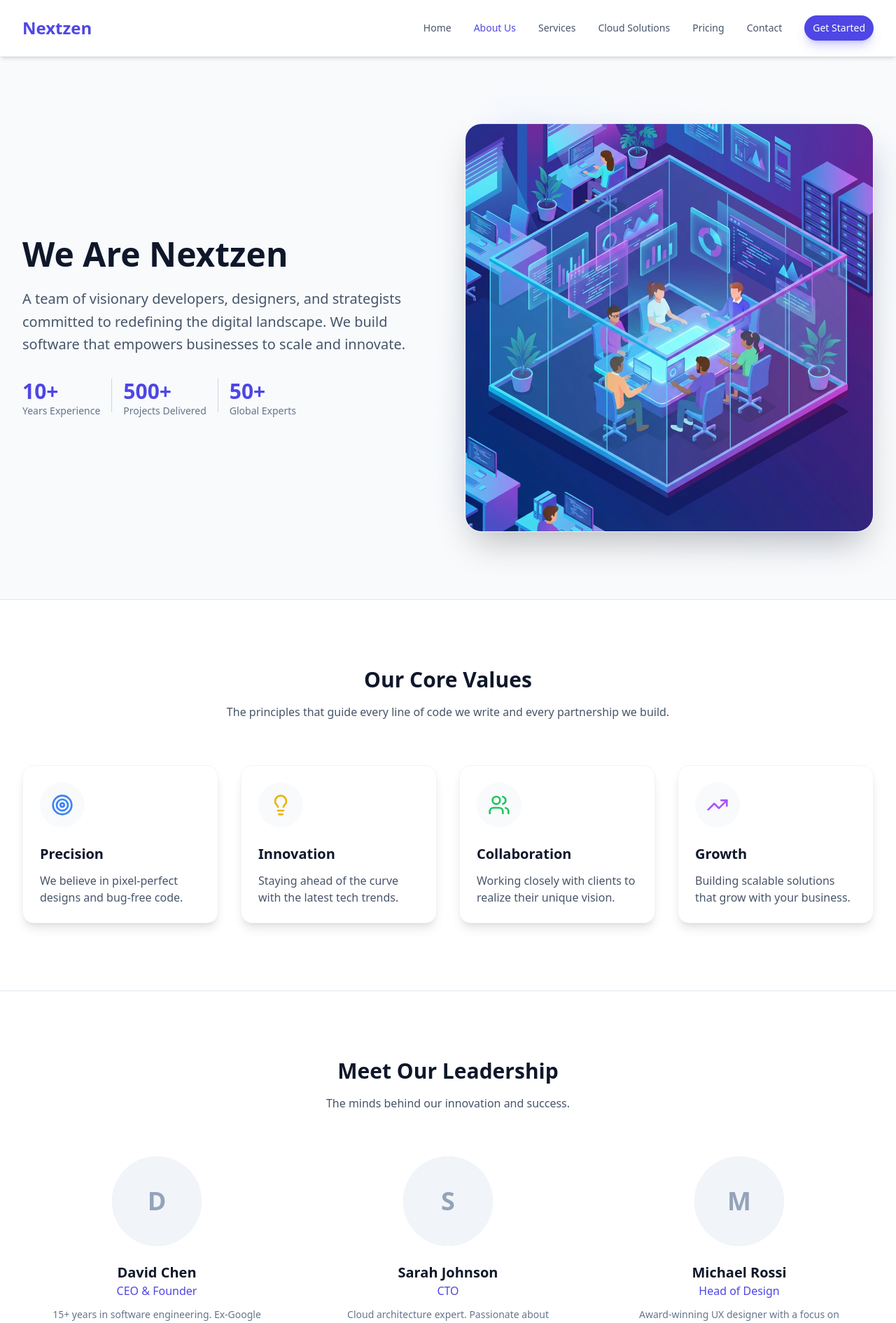
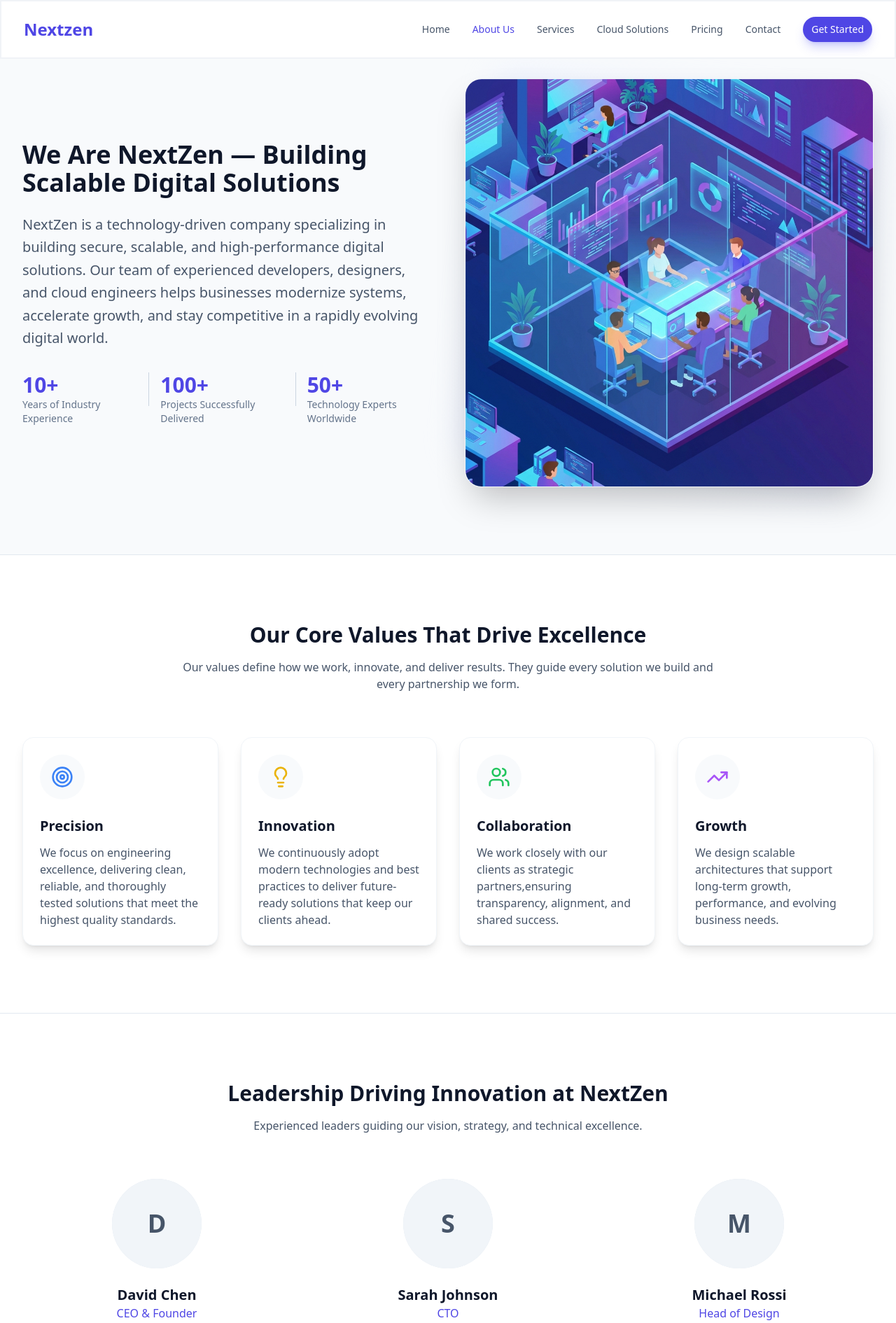
Before and after one commit to NextZenSoftware/NextZen, a Next.js app: page /about in a window 1280 px wide. Shown: the top 1890 px of the page at 70% size. Built offline with nearby package versions, Linux system fonts and the light colour scheme.

Commit message:
improve contents in services

```diff
--- a/app/about/page.tsx
+++ b/app/about/page.tsx
@@ -16,26 +16,30 @@ export default function AboutPage() {
                         animate={{ opacity: 1, x: 0 }}
                         transition={{ duration: 0.6 }}
                     >
-                <h1 className="text-4xl md:text-5xl font-bold text-slate-900 mb-6">
-                    We Are Nextzen
+                        <h1 className="text-3xl md:text-4xl font-bold text-slate-900 mb-6">
+                            We Are NextZen — Building Scalable Digital Solutions
                         </h1>
                         <p className="text-xl text-slate-600 mb-8 leading-relaxed">
-                    A team of visionary developers, designers, and strategists committed to redefining the digital landscape. We build software that empowers businesses to scale and innovate.
+                            NextZen is a technology-driven company specializing in building secure, scalable,
+                            and high-performance digital solutions. Our team of experienced developers,
+                            designers, and cloud engineers helps businesses modernize systems, accelerate
+                            growth, and stay competitive in a rapidly evolving digital world.
+
                         </p>
                         <div className="flex gap-4">
                             <div className="flex flex-col">
                                 <span className="text-3xl font-bold text-primary-600">10+</span>
-                        <span className="text-sm text-slate-500">Years Experience</span>
+                                <span className="text-sm text-slate-500">Years of Industry Experience</span>
                             </div>
                             <div className="w-px bg-slate-300 h-12" />
                             <div className="flex flex-col">
-                        <span className="text-3xl font-bold text-primary-600">500+</span>
-                        <span className="text-sm text-slate-500">Projects Delivered</span>
+                                <span className="text-3xl font-bold text-primary-600">100+</span>
+                                <span className="text-sm text-slate-500">Projects Successfully Delivered</span>
                             </div>
                             <div className="w-px bg-slate-300 h-12" />
                             <div className="flex flex-col">
                                 <span className="text-3xl font-bold text-primary-600">50+</span>
-                        <span className="text-sm text-slate-500">Global Experts</span>
+                                <span className="text-sm text-slate-500">Technology Experts Worldwide</span>
                             </div>
                         </div>
                     </motion.div>
@@ -61,16 +65,35 @@ export default function AboutPage() {
             {/* Values Section */}
             <Section>
                 <div className="text-center max-w-3xl mx-auto mb-16">
-            <h2 className="text-3xl font-bold text-slate-900 mb-4">Our Core Values</h2>
-            <p className="text-slate-600">The principles that guide every line of code we write and every partnership we build.</p>
+                    <h2 className="text-3xl font-bold text-slate-900 mb-4">Our Core Values That Drive Excellence
+                    </h2>
+                    <p className="text-slate-600">Our values define how we work, innovate, and deliver results.
+                        They guide every solution we build and every partnership we form.
+                    </p>
                 </div>
 
                 <div className="grid grid-cols-1 md:grid-cols-2 lg:grid-cols-4 gap-8">
                     {[
-                { icon: <Target className="w-8 h-8 text-blue-500" />, title: "Precision", desc: "We believe in pixel-perfect designs and bug-free code." },
-                { icon: <Lightbulb className="w-8 h-8 text-yellow-500" />, title: "Innovation", desc: "Staying ahead of the curve with the latest tech trends." },
-                { icon: <Users className="w-8 h-8 text-green-500" />, title: "Collaboration", desc: "Working closely with clients to realize their unique vision." },
-                { icon: <TrendingUp className="w-8 h-8 text-purple-500" />, title: "Growth", desc: "Building scalable solutions that grow with your business." },
+                        {
+                            icon: <Target className="w-8 h-8 text-blue-500" />, title: "Precision",
+                            desc: "We focus on engineering excellence, delivering clean, reliable, and thoroughly tested solutions that meet the highest quality standards."
+                        },
+
+                        {
+                            icon: <Lightbulb className="w-8 h-8 text-yellow-500" />, title: "Innovation",
+                            desc: "We continuously adopt modern technologies and best practices to deliver future-ready solutions that keep our clients ahead."
+                        },
+
+                        {
+                            icon: <Users className="w-8 h-8 text-green-500" />, title: "Collaboration",
+                            desc: "We work closely with our clients as strategic partners,ensuring transparency, alignment, and shared success."
+                        },
+
+                        {
+                            icon: <TrendingUp className="w-8 h-8 text-purple-500" />, title: "Growth",
+                            desc: "We design scalable architectures that support long-term growth, performance, and evolving business needs."
+                        },
+
                     ].map((value, idx) => (
                         <motion.div
                             key={idx}
@@ -92,15 +115,17 @@ export default function AboutPage() {
             {/* Team/Leadership Section */}
             <Section className="bg-white border-t border-slate-200">
                 <div className="text-center max-w-3xl mx-auto mb-16">
-            <h2 className="text-3xl font-bold text-slate-900 mb-4">Meet Our Leadership</h2>
-            <p className="text-slate-600">The minds behind our innovation and success.</p>
+                    <h2 className="text-3xl font-bold text-slate-900 mb-4">Leadership Driving Innovation at NextZen
+                    </h2>
+                    <p className="text-slate-600">Experienced leaders guiding our vision, strategy, and technical excellence.
+                    </p>
                 </div>
 
                 <div className="grid grid-cols-1 md:grid-cols-3 gap-8">
                     {[
-               { name: "David Chen", role: "CEO & Founder", bio: "15+ years in software engineering. Ex-Google tech lead." },
-               { name: "Sarah Johnson", role: "CTO", bio: "Cloud architecture expert. Passionate about scalable systems." },
-               { name: "Michael Rossi", role: "Head of Design", bio: "Award-winning UX designer with a focus on human-centered design." },
+                        { name: "David Chen", role: "CEO & Founder", bio: "Technology leader with over 15 years of experience in software engineering, product development, and building high-performing technical teams." },
+                        { name: "Sarah Johnson", role: "CTO", bio: "Expert in cloud architecture and scalable systems, focused on building secure and reliable enterprise platforms." },
+                        { name: "Michael Rossi", role: "Head of Design", bio: "UX and product design specialist with a strong focus on usability, accessibility, and human-centered digital experiences." },
                     ].map((member, idx) => (
                         <motion.div
                             key={idx}
@@ -112,7 +137,7 @@ export default function AboutPage() {
                         >
                             <div className="w-32 h-32 mx-auto bg-slate-200 rounded-full mb-6 overflow-hidden relative">
                                 {/* Placeholder for team headshots */}
-                     <div className="absolute inset-0 flex items-center justify-center text-slate-400 text-4xl font-bold bg-slate-100 group-hover:bg-primary-100 transition-colors">
+                                <div className="absolute inset-0 flex items-center justify-center text-slate-600 text-4xl font-bold bg-slate-100 group-hover:bg-primary-100 transition-colors">
                                     {member.name.charAt(0)}
                                 </div>
                             </div>
--- a/app/layout.tsx
+++ b/app/layout.tsx
@@ -8,8 +8,55 @@ import { cn } from "@/lib/utils";
 const inter = Inter({ subsets: ["latin"], variable: "--font-inter" });
 
 export const metadata: Metadata = {
-  title: "NextzenSoftware - Modern Cloud & Web Solutions",
-  description: "Advanced SaaS solutions, web development, and cloud services for forward-thinking companies.",
+  metadataBase: new URL("https://www.nextzensoftware.com"), // Replace with your actual domain
+  title: {
+    default: "NextzenSoftware - Modern Cloud & Web Solutions",
+    template: "%s | NextzenSoftware",
+  },
+  description: "Advanced SaaS solutions, web development, and cloud services for forward-thinking companies. We build scalable, secure, and high-performance digital products.",
+  keywords: ["Web Development", "Cloud Solutions", "SaaS", "App Development", "SEO Optimization", "UI/UX Design", "Next.js", "React", "Software Agency"],
+  authors: [{ name: "NextzenSoftware Team" }],
+  creator: "NextzenSoftware",
+  publisher: "NextzenSoftware",
+  robots: {
+    index: true,
+    follow: true,
+    googleBot: {
+      index: true,
+      follow: true,
+      'max-video-preview': -1,
+      'max-image-preview': 'large',
+      'max-snippet': -1,
+    },
+  },
+  openGraph: {
+    type: "website",
+    locale: "en_US",
+    url: "https://www.nextzensoftware.com",
+    title: "NextzenSoftware - Modern Cloud & Web Solutions",
+    description: "Advanced SaaS solutions, web development, and cloud services for forward-thinking companies.",
+    siteName: "NextzenSoftware",
+    images: [
+      {
+        url: "/images/og-image.jpg", // Make sure to create this image
+        width: 1200,
+        height: 630,
+        alt: "NextzenSoftware - Digital Solutions",
+      },
+    ],
+  },
+  twitter: {
+    card: "summary_large_image",
+    title: "NextzenSoftware - Modern Cloud & Web Solutions",
+    description: "Advanced SaaS solutions, web development, and cloud services for forward-thinking companies.",
+    images: ["/images/og-image.jpg"], // Same image as OG
+    creator: "@nextzensoftware", // Replace with your Twitter handle
+  },
+  icons: {
+    icon: "/favicon.ico",
+    shortcut: "/favicon.ico",
+    apple: "/apple-touch-icon.png", // Add this if you have one
+  },
 };
 
 export default function RootLayout({
@@ -21,7 +68,7 @@ export default function RootLayout({
     <html lang="en" className="scroll-smooth">
       <body className={cn(inter.variable, "font-sans min-h-screen bg-white dark:bg-slate-950 text-slate-900 dark:text-slate-50")}>
         <Navbar />
-        <main className="min-h-screen pt-20">
+        <main className="min-h-screen pt-6 md:pt-12 lg:pt-4">
           {children}
         </main>
         <Footer />
--- a/app/robots.ts
+++ b/app/robots.ts
@@ -7,6 +7,6 @@ export default function robots(): MetadataRoute.Robots {
       allow: '/',
       disallow: '/private/',
     },
-    sitemap: 'https://nextzen.com/sitemap.xml',
+    sitemap: 'https://www.nextzensoftware.com/sitemap.xml',
   }
 }
--- a/app/sitemap.ts
+++ b/app/sitemap.ts
@@ -1,7 +1,7 @@
 import { MetadataRoute } from 'next'
 
 export default function sitemap(): MetadataRoute.Sitemap {
-  const baseUrl = 'https://nextzen.com'
+  const baseUrl = 'https://www.nextzensoftware.com'
 
   // Static pages
   const routes = [
--- a/components/home/Hero.tsx
+++ b/components/home/Hero.tsx
@@ -8,8 +8,7 @@ import Image from "next/image"
 
 export function Hero() {
   return (
-    <section className="relative overflow-hidden bg-white  min-h-[calc(100vh-80px)]
-    lg:flex lg:items-center">
+    <section className="relative overflow-hidden bg-white pt-20 pb-16 md:pt-32 md:pb-24 lg:min-h-[calc(100vh-80px)] lg:flex lg:items-center">
       {/* pt-20 pb-16 md:pt-32 md:pb-24 lg:min-h-screen  */}
       {/* Background Gradient Blob */}
       <div className="absolute bottom-0 left-0 translate-y-1/4 -translate-x-1/4 w-[600px] h-[600px] bg-secondary-200/40 blur-[100px] rounded-full pointer-events-none" />
@@ -84,7 +83,7 @@ NextZen delivers reliable, future-ready technology.
           initial={{ opacity: 0, scale: 0.8 }}
           animate={{ opacity: 1, scale: 1 }}
           transition={{ duration: 0.8, delay: 0.2 }}
-          className="relative lg:h-[600px] flex items-center justify-center p-14"
+          className="relative lg:h-[600px] flex items-center justify-center p-8"
         >
            <div className="relative w-full aspect-square max-w-[600px]">
               {/* Main Illustration */}
--- a/components/layout/Navbar.tsx
+++ b/components/layout/Navbar.tsx
@@ -31,7 +31,7 @@ export function Navbar() {
   }, [])
 
   return (
-    <nav  className="fixed top-0 w-full backdrop-blur-md shadow-md z-50 transition-all duration-300 bg-white border-b border-slate-200/50" >
+    <nav  className="fixed top-0 w-full backdrop-blur-md z-50 transition-all duration-300 bg-white border-2 border-slate-200/50" >
       <div className="container-custom flex items-center justify-between h-20">
         {/* Logo */}
         <Link href="/" className="font-bold text-2xl flex items-center gap-2 text-primary-600">
```
Also changed, not shown: app/page.tsx (+33 -0 lines), app/services/page.tsx (+22 -21 lines). Lines whose indentation alone changed are shown as unchanged.
